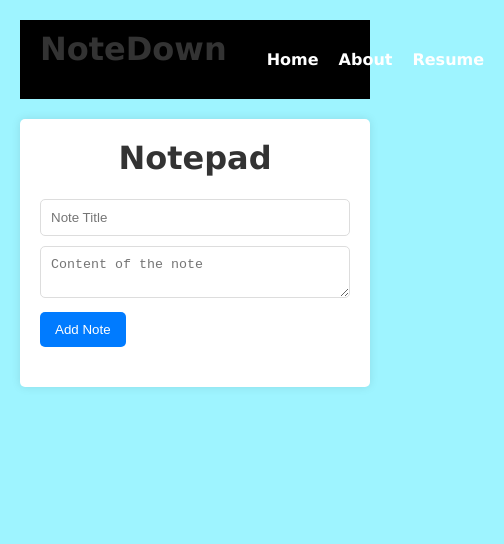
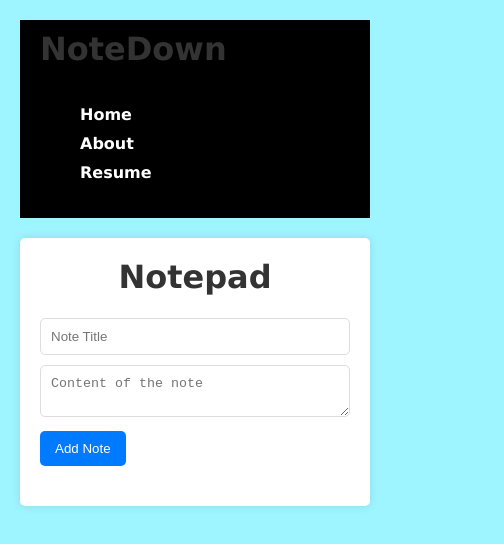
Before and after one commit to Avinashkp73/NotesApp-backend, a website: page public/index.html in a window 390 px wide. Shown: the whole page, 504 px wide, since content can reach past the window. Drawn offline with Linux system fonts and the light colour scheme; no server answers.

Commit message:
Update styles.css

```diff
--- a/public/css/styles.css
+++ b/public/css/styles.css
@@ -147,3 +147,18 @@ button:hover {
     color: white;
     font-weight: bold;
 }
+@media (max-width: 768px) {
+    .navbar {
+        flex-direction: column;
+        align-items: flex-start;
+    }
+
+    .navbar ul {
+        flex-direction: column;
+    }
+
+    .navbar li {
+        margin-right: 0;
+        margin-bottom: 10px; /* Add margin between menu items */
+    }
+}
```
